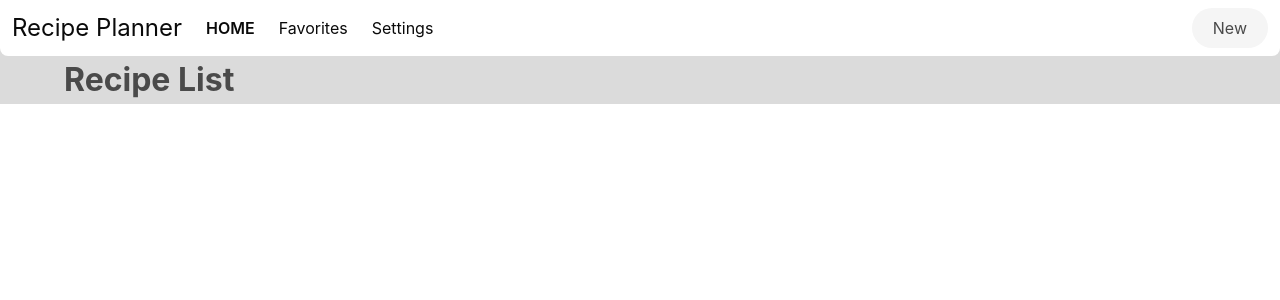
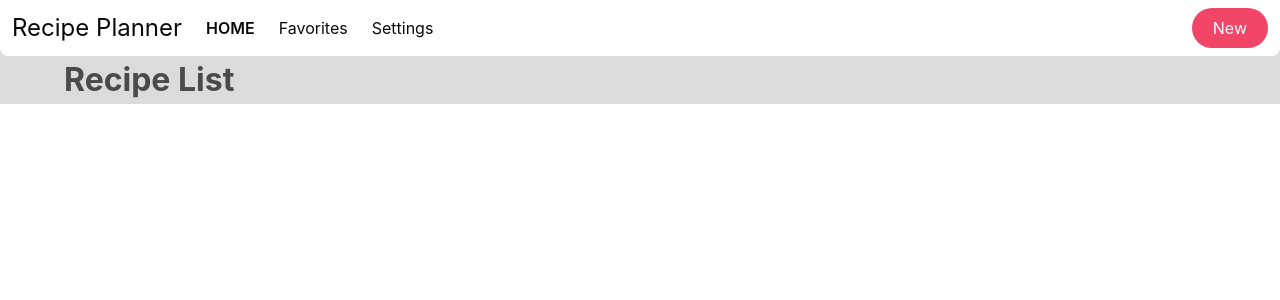
Before and after one commit to JulianHerreraH/recipes-planner, a React (Create React App) app: page / in a window 1280 px wide. Shown: the top 300 px of the page. Built offline with nearby package versions, Linux system fonts and the light colour scheme.

Commit message:
Navbar mobile

```diff
--- a/src/Components/Navbar.js
+++ b/src/Components/Navbar.js
@@ -1,16 +1,33 @@
-import React, { useContext } from "react";
+import React, { useContext, useState } from "react";
 import { NavLink } from "react-router-dom";
 import { ThemeContext } from "../context/ThemeContext";
 
+
 function Navbar(props) {
+  const [isNavOpen, setNav] = useState(false)
   const context = useContext(ThemeContext);
   const theme = context.isLightTheme ? context.navLight : context.navDark;
+  const navClass = isNavOpen ? "is-active" : "";
+
   return (
-    <nav className={`${theme} navbar round-border`}>
+    <nav className={`${theme} navbar round-border`} role="navigation" aria-label="main navigation">
       <div className="navbar-brand">
         <h1 className="navbar-item is-size-4">Recipe Planner</h1>
+        <div
+          onClick={() => setNav(!isNavOpen)}
+          role="button"
+          className={`navbar-burger ${navClass}`}
+          data-target="navMenu"
+          aria-label="menu"
+          aria-expanded="false"
+        >
+          <span aria-hidden="true"></span>
+          <span aria-hidden="true"></span>
+          <span aria-hidden="true"></span>
+        </div>
       </div>
-      <div className="navbar-menu">
+
+      <div id="navMenu" className={`navbar-menu ${navClass}`}>
         <div className="navbar-start">
           <NavLink
             exact
@@ -37,7 +54,7 @@ function Navbar(props) {
         </div>
         <div className="navbar-end">
           <div className="navbar-item">
-            <button className={`${theme} button  is-light is-rounded`}>
+            <button className={`button is-danger is-rounded`}>
               New
             </button>
           </div>
```
